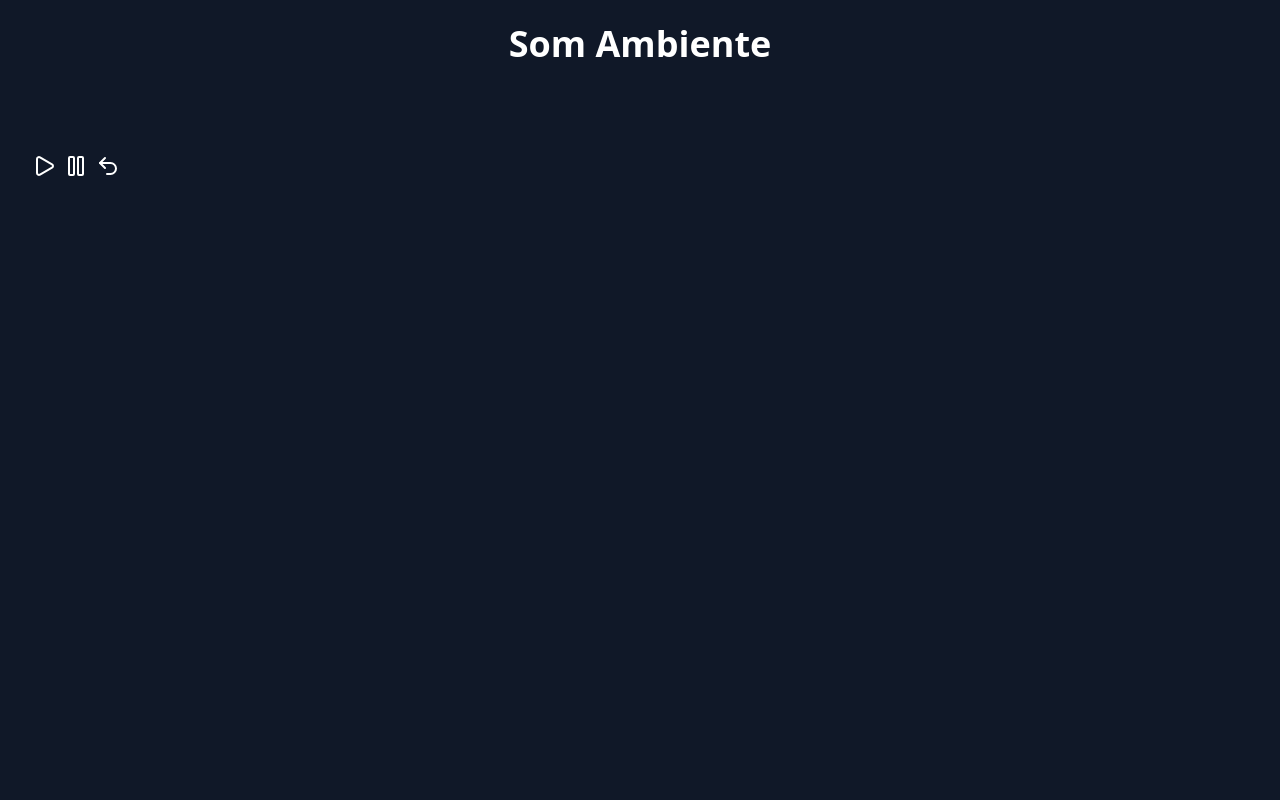
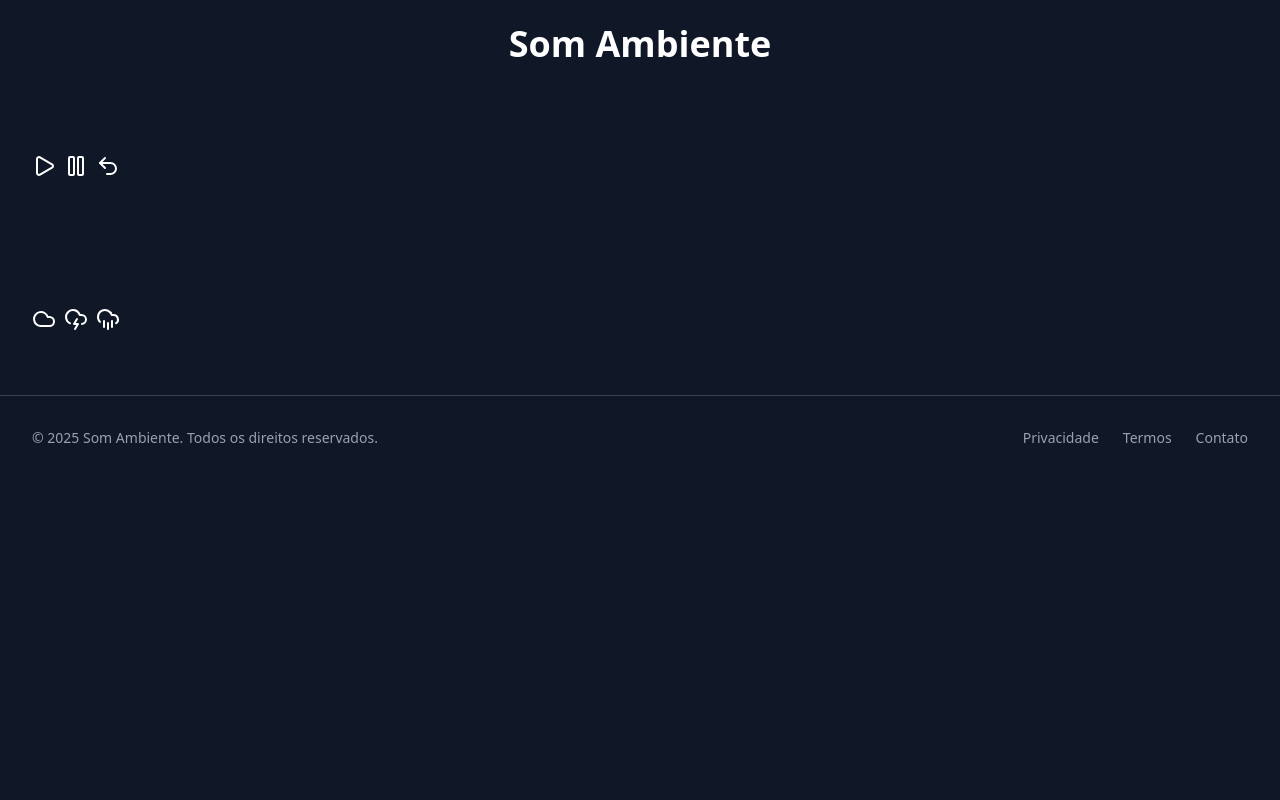
Before and after one commit to naiaraamorim/som-ambiente, a React (Vite) app: page / in a window 1280 px wide. Shown: the top 800 px of the page. Built offline with nearby package versions, Linux system fonts and the light colour scheme.

Commit message:
[featura

```diff
--- a/src/App.tsx
+++ b/src/App.tsx
@@ -15,10 +15,10 @@
       </header>
       {/* Main Content */}
       <main className="flex-1">
-          <div className="container mx-auto px-4 py-8">
+          <div className="container px-4 py-8">
             <Pomodoro />
           </div>
-          <div className="container mx-auto px-4 py-8">
+          <div className="container px-4 py-8">
             <Ambientes />
           </div>
       </main>
--- a/src/components/ambientes.tsx
+++ b/src/components/ambientes.tsx
@@ -2,12 +2,15 @@
 
 export default function Ambientes(){
     return(
-        <div className="flex flex-col min-h-screen">
-            <div className="container mx-auto px-4 py-8">
+        <div className="flex flex-col">
+            <div className="container px-4 py-8">
                 <Cloud className="inline-block mr-2" />
                 <CloudLightning className="inline-block mr-2" />
                 <CloudRain className="inline-block mr-2" />
             </div>
+            <div>
+
+            </div>
         </div>
     )
 }
--- a/src/components/pomodoro.tsx
+++ b/src/components/pomodoro.tsx
@@ -3,8 +3,8 @@
 export default function Pomodoro() {
 
   return (
-    <div className="flex flex-col min-h-screen">
-          <div className="container mx-auto px-4 py-8">
+    <div className="flex flex-col">
+          <div className="container px-4 py-8">
             <h1 className="">
               <Play className="inline-block mr-2" />
               <Pause className="inline-block mr-2" />
```
